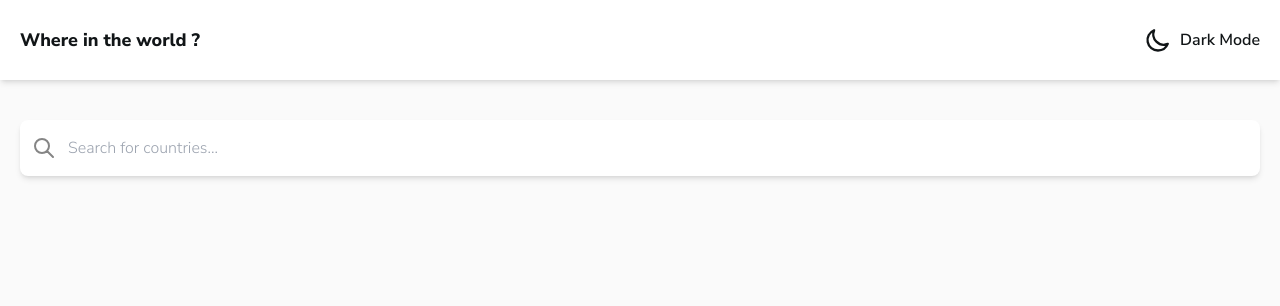
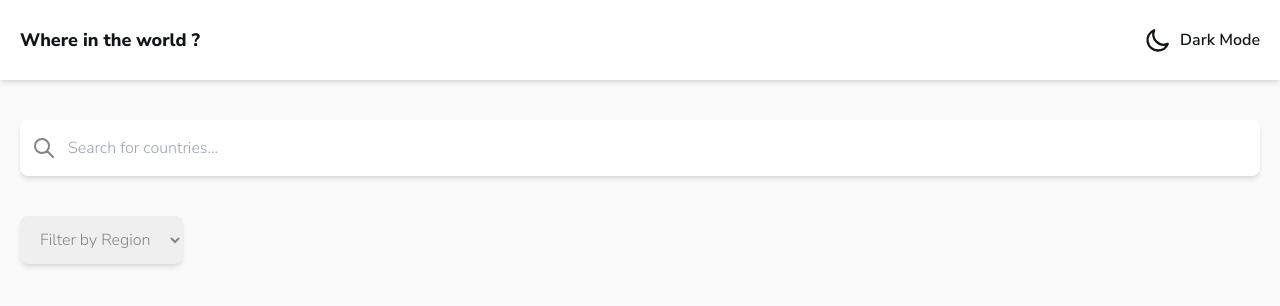
Before and after one commit to eliasgr/countries-api, a Next.js app: page / in a window 1280 px wide. Shown: the top 306 px of the page. Built offline with nearby package versions, Linux system fonts and the light colour scheme.

Commit message:
added filter by region component

```diff
--- /dev/null
+++ b/components/Filter.tsx
@@ -0,0 +1,19 @@
+const Filter = () => {
+	return (
+		<div className='w-48'>
+			<select
+				title='SelectRegion'
+				className=' mx-5 block max-w-xs rounded-lg py-3 px-4 text-base  text-gray-2 shadow-md outline-none'
+			>
+				<option selected>Filter by Region</option>
+				<option value='US'>Africa</option>
+				<option value='CA'>America</option>
+				<option value='FR'>Asia</option>
+				<option value='DE'>Europe</option>
+				<option value='DE'>Oceania</option>
+			</select>
+		</div>
+	);
+};
+
+export default Filter;
--- a/pages/index.tsx
+++ b/pages/index.tsx
@@ -1,6 +1,7 @@
 import type { NextPage } from 'next';
 import Head from 'next/head';
 import Image from 'next/image';
+import Filter from '../components/Filter';
 import Header from '../components/Header';
 import Search from '../components/Search';
 import styles from '../styles/Home.module.css';
@@ -15,6 +16,7 @@ const Home: NextPage = () => {
 			</Head>
 			<Header />
 			<Search />
+			<Filter />
 		</div>
 	);
 };
```
